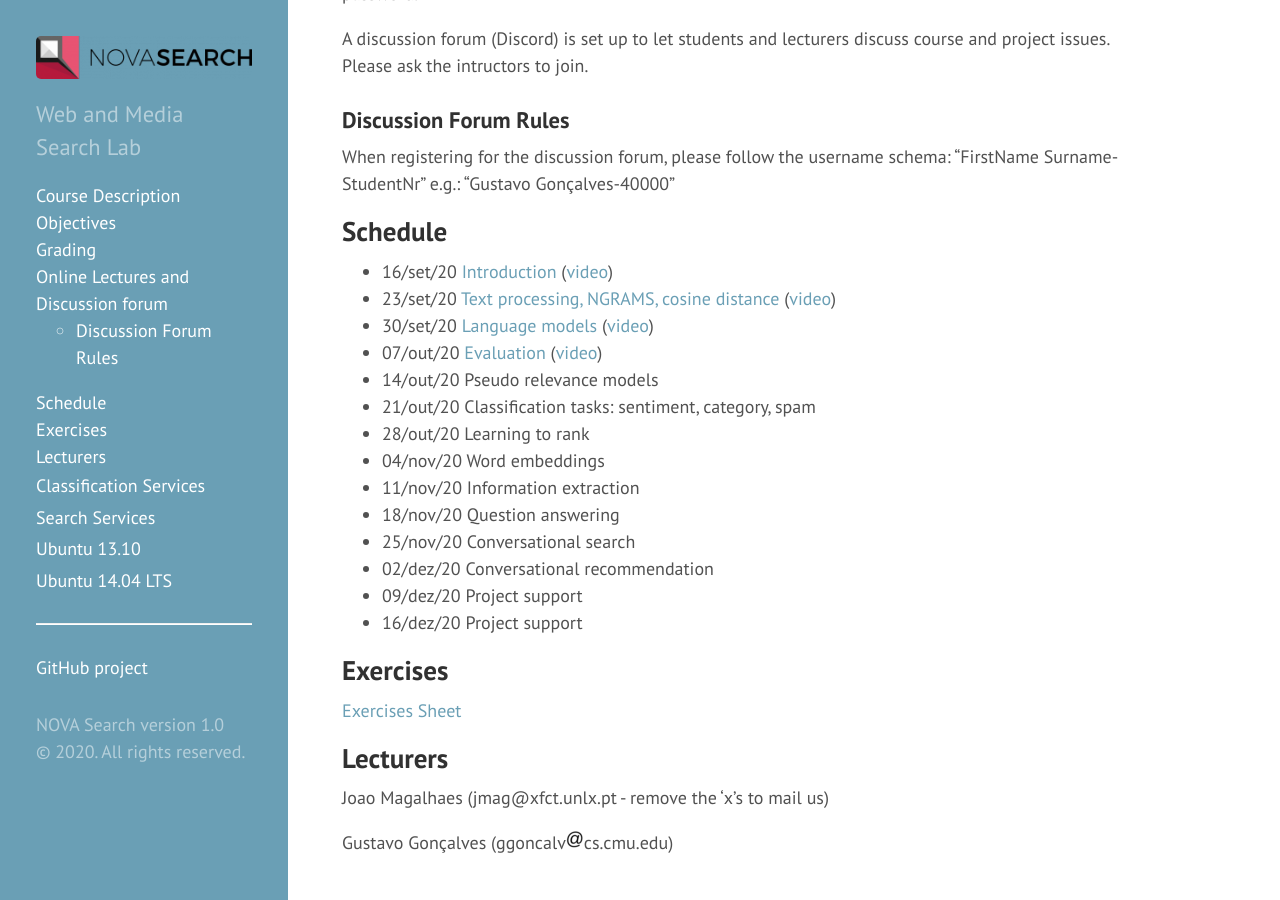
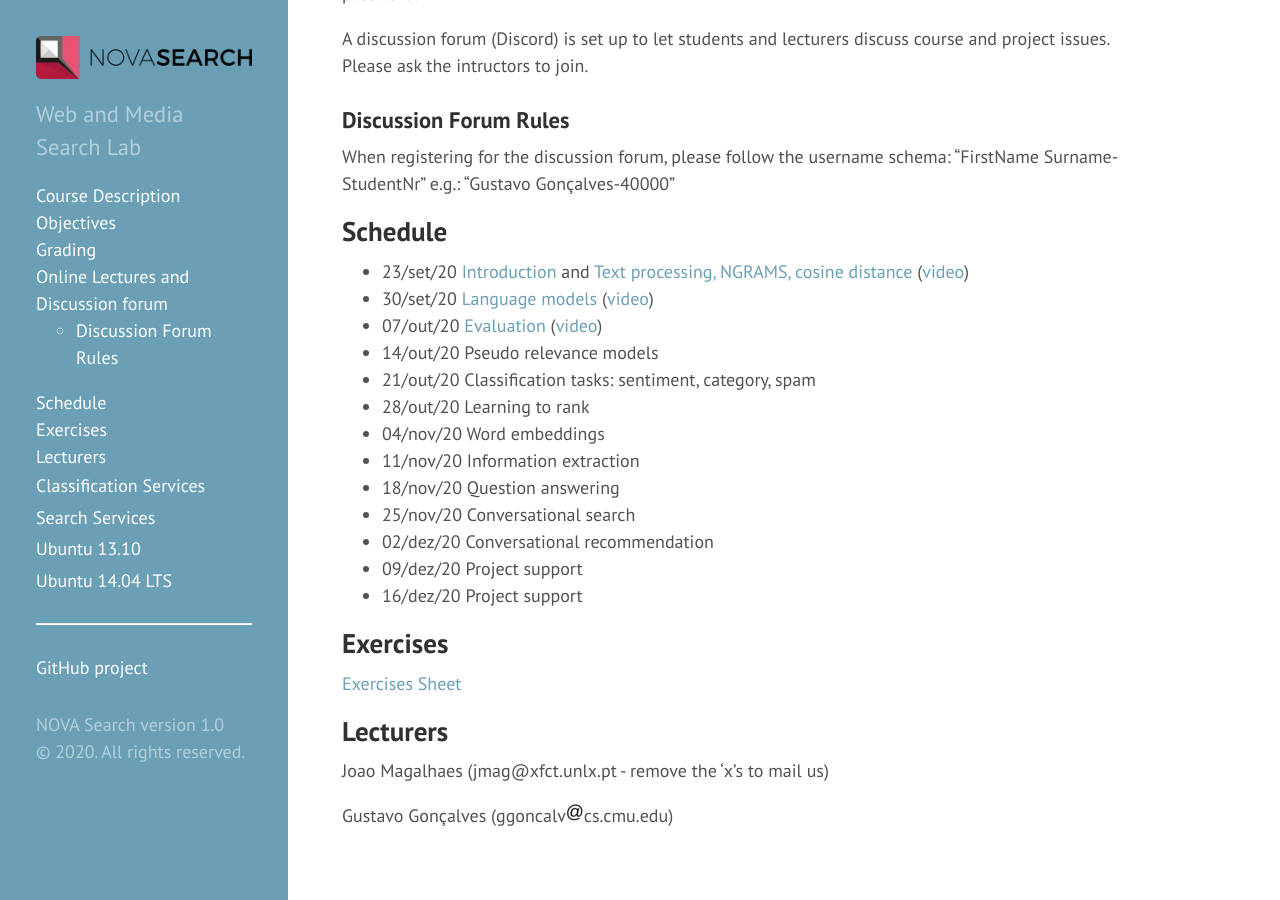
Before and after one commit to novasearch/wiki.novasearch.org, a Jekyll site: the page built from wiki/IR_NLP.md, in a window 1280 px wide and 900 px high, scrolled down 983 px. Built offline with Jekyll 4.4.1, drawn with Linux system fonts in a browser that asks for light colours.

Commit message:
Update IR_NLP.md

```diff
--- a/wiki/IR_NLP.md
+++ b/wiki/IR_NLP.md
@@ -32,8 +32,7 @@
 When registering for the discussion forum, please follow the username schema: "FirstName Surname-StudentNr" e.g.: "Gustavo Gonçalves-40000"
 
 ## Schedule
-- 16/set/20	[Introduction](/assets/files/a01 Introduction.pdf) ([video](https://youtu.be/Eak1ymcSIXs))
-- 23/set/20	[Text processing, NGRAMS, cosine distance](/assets/files/a02 Basic techniques.pdf) ([video](https://youtu.be/Eak1ymcSIXs))
+- 23/set/20	[Introduction](/assets/files/a01 Introduction.pdf) and [Text processing, NGRAMS, cosine distance](/assets/files/a02 Basic techniques.pdf) ([video](https://youtu.be/Eak1ymcSIXs))
 - 30/set/20	[Language models](/assets/files/a03 Language Models.pdf) ([video](https://youtu.be/hyijYuoZ0pA))
 - 07/out/20	[Evaluation](/assets/files/a04 Evaluation.pdf) ([video](https://youtu.be/fkjqwZUPMGw))
 - 14/out/20	Pseudo relevance models
```
